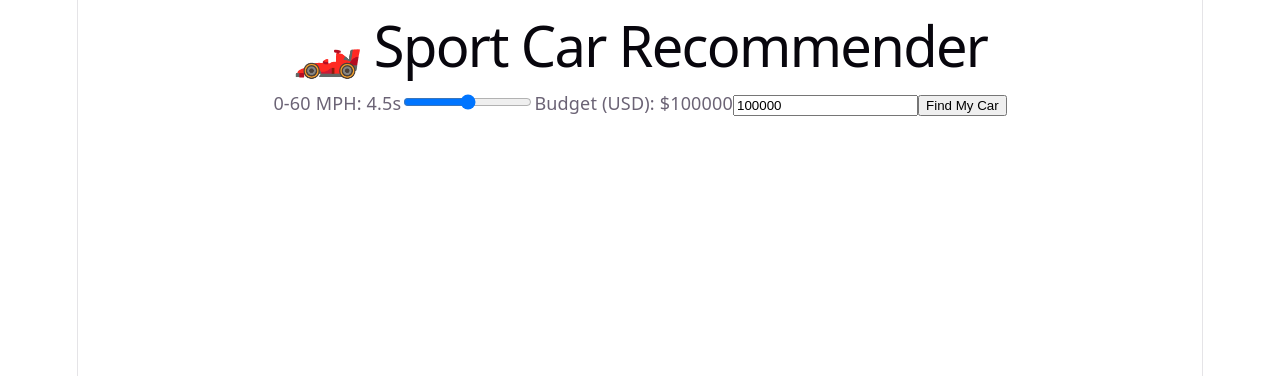
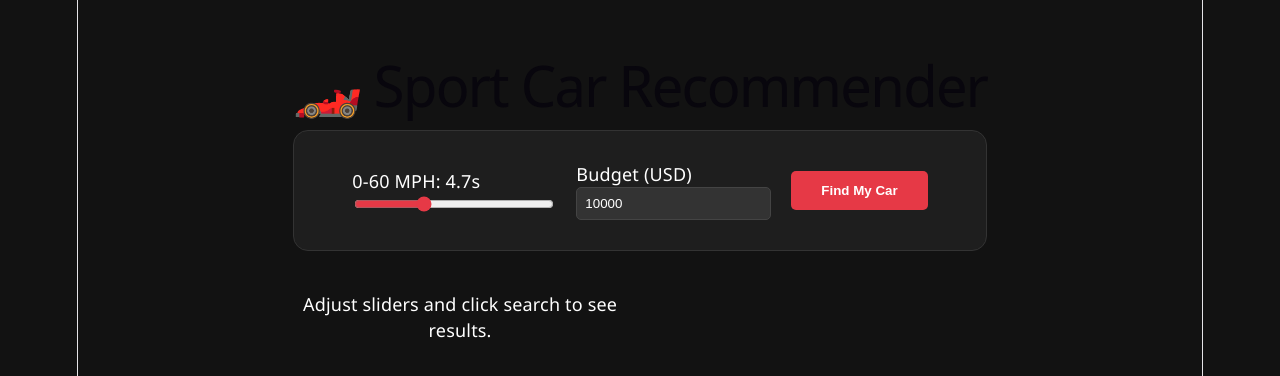
Before and after one commit to saicharan-o/Car-Recommendation-python, a React app in the folder frontend/: page / in a window 1280 px wide. Shown: the top 376 px of the page. Built offline with nearby package versions, Linux system fonts and the light colour scheme; the HTML template or start-up script is replaced by a standard one.

Commit message:
Car-Recommendation frontend- App File  Updated

```diff
--- a/frontend/src/App.css
+++ b/frontend/src/App.css
@@ -1,184 +1,80 @@
-.counter {
-  font-size: 16px;
-  padding: 5px 10px;
-  border-radius: 5px;
-  color: var(--accent);
-  background: var(--accent-bg);
-  border: 2px solid transparent;
-  transition: border-color 0.3s;
-  margin-bottom: 24px;
-
-  &:hover {
-    border-color: var(--accent-border);
-  }
-  &:focus-visible {
-    outline: 2px solid var(--accent);
-    outline-offset: 2px;
-  }
+/* App.css */
+:root {
+  --primary: #e63946;
+  --bg: #121212;
+  --card-bg: #1e1e1e;
+  --text: #ffffff;
 }
 
-.hero {
-  position: relative;
-
-  .base,
-  .framework,
-  .vite {
-    inset-inline: 0;
-    margin: 0 auto;
-  }
-
-  .base {
-    width: 170px;
-    position: relative;
-    z-index: 0;
-  }
-
-  .framework,
-  .vite {
-    position: absolute;
-  }
-
-  .framework {
-    z-index: 1;
-    top: 34px;
-    height: 28px;
-    transform: perspective(2000px) rotateZ(300deg) rotateX(44deg) rotateY(39deg)
-      scale(1.4);
-  }
-
-  .vite {
-    z-index: 0;
-    top: 107px;
-    height: 26px;
-    width: auto;
-    transform: perspective(2000px) rotateZ(300deg) rotateX(40deg) rotateY(39deg)
-      scale(0.8);
-  }
+body {
+  background-color: var(--bg);
+  color: var(--text);
+  font-family: 'Segoe UI', Roboto, sans-serif;
+  margin: 0;
 }
 
-#center {
-  display: flex;
-  flex-direction: column;
-  gap: 25px;
-  place-content: center;
-  place-items: center;
-  flex-grow: 1;
-
-  @media (max-width: 1024px) {
-    padding: 32px 20px 24px;
-    gap: 18px;
-  }
+.main-container {
+  max-width: 1200px;
+  margin: 0 auto;
+  padding: 40px 20px;
+  text-align: center;
 }
 
-#next-steps {
+.form-box {
+  background: var(--card-bg);
+  padding: 30px;
+  border-radius: 15px;
   display: flex;
-  border-top: 1px solid var(--border);
-  text-align: left;
-
-  & > div {
-    flex: 1 1 0;
-    padding: 32px;
-    @media (max-width: 1024px) {
-      padding: 24px 20px;
-    }
-  }
-
-  .icon {
-    margin-bottom: 16px;
-    width: 22px;
-    height: 22px;
-  }
-
-  @media (max-width: 1024px) {
-    flex-direction: column;
-    text-align: center;
-  }
+  flex-wrap: wrap;
+  justify-content: center;
+  gap: 20px;
+  align-items: center;
+  margin-bottom: 40px;
+  border: 1px solid #333;
 }
 
-#docs {
-  border-right: 1px solid var(--border);
+.form-group { display: flex; flex-direction: column; align-items: flex-start; }
 
-  @media (max-width: 1024px) {
-    border-right: none;
-    border-bottom: 1px solid var(--border);
-  }
+input[type="range"] { width: 200px; accent-color: var(--primary); }
+
+input[type="number"] {
+  background: #333;
+  border: 1px solid #444;
+  color: white;
+  padding: 8px;
+  border-radius: 5px;
 }
 
-#next-steps ul {
-  list-style: none;
-  padding: 0;
-  display: flex;
-  gap: 8px;
-  margin: 32px 0 0;
-
-  .logo {
-    height: 18px;
-  }
-
-  a {
-    color: var(--text-h);
-    font-size: 16px;
-    border-radius: 6px;
-    background: var(--social-bg);
-    display: flex;
-    padding: 6px 12px;
-    align-items: center;
-    gap: 8px;
-    text-decoration: none;
-    transition: box-shadow 0.3s;
-
-    &:hover {
-      box-shadow: var(--shadow);
-    }
-    .button-icon {
-      height: 18px;
-      width: 18px;
-    }
-  }
-
-  @media (max-width: 1024px) {
-    margin-top: 20px;
-    flex-wrap: wrap;
-    justify-content: center;
-
-    li {
-      flex: 1 1 calc(50% - 8px);
-    }
-
-    a {
-      width: 100%;
-      justify-content: center;
-      box-sizing: border-box;
-    }
-  }
+button {
+  background: var(--primary);
+  color: white;
+  border: none;
+  padding: 12px 30px;
+  border-radius: 5px;
+  font-weight: bold;
+  cursor: pointer;
+  transition: 0.3s;
 }
 
-#spacer {
-  height: 88px;
-  border-top: 1px solid var(--border);
-  @media (max-width: 1024px) {
-    height: 48px;
-  }
+button:hover { transform: scale(1.05); background: #ff4d5a; }
+
+.car-grid {
+  display: grid;
+  grid-template-columns: repeat(auto-fill, minmax(300px, 1fr));
+  gap: 25px;
 }
 
-.ticks {
-  position: relative;
-  width: 100%;
+.car-card {
+  background: var(--card-bg);
+  border-radius: 12px;
+  overflow: hidden;
+  border: 1px solid #333;
+  transition: 0.3s;
+  text-align: left;
+  padding: 20px;
+}
 
-  &::before,
-  &::after {
-    content: '';
-    position: absolute;
-    top: -4.5px;
-    border: 5px solid transparent;
-  }
+.car-card:hover { border-color: var(--primary); transform: translateY(-5px); }
 
-  &::before {
-    left: 0;
-    border-left-color: var(--border);
-  }
-  &::after {
-    right: 0;
-    border-right-color: var(--border);
-  }
-}
+.car-card h3 { color: var(--primary); margin: 0 0 10px 0; }
+.price-tag { font-size: 1.2rem; font-weight: bold; color: #4ade80; }
--- a/frontend/src/App.jsx
+++ b/frontend/src/App.jsx
@@ -3,34 +3,51 @@ import axios from 'axios';
 import './App.css';
 
 function App() {
-  const [prefs, setPrefs] = useState({ time: 4.5, price: 100000, power: 'Petrol' });
+  const [prefs, setPrefs] = useState({ time: 4.7, price: 10000, power: 'Petrol' });
   const [cars, setCars] = useState([]);
+  const [loading, setLoading] = useState(false);
 
   const findCars = async () => {
-    const res = await axios.post('http://localhost:5001/api/recommend', prefs);
-    setCars(res.data);
+    setLoading(true);
+    try {
+      const res = await axios.post('http://localhost:5001/api/recommend', prefs);
+      setCars(res.data);
+    } catch (err) {
+      alert("Error: Make sure your Backend is running!");
+    } finally {
+      setLoading(false);
+    }
   };
 
   return (
     <div className="main-container">
-      <h1>🏎️ Sport Car Recommender</h1>
+      <h1><span style={{color: '#e63946'}}>🏎️</span> Sport Car Recommender</h1>
+
       <div className="form-box">
-        <label>0-60 MPH: {prefs.time}s</label>
-        <input type="range" min="2" max="10" step="0.1" onChange={e => setPrefs({...prefs, time: e.target.value})} />
+        <div className="form-group">
+          <label>0-60 MPH: {prefs.time}s</label>
+          <input type="range" min="2" max="10" step="0.1" value={prefs.time}
+            onChange={e => setPrefs({...prefs, time: e.target.value})} />
+        </div>
 
-        <label>Budget (USD): ${prefs.price}</label>
-        <input type="number" value={prefs.price} onChange={e => setPrefs({...prefs, price: e.target.value})} />
+        <div className="form-group">
+          <label>Budget (USD)</label>
+          <input type="number" value={prefs.price}
+            onChange={e => setPrefs({...prefs, price: e.target.value})} />
+        </div>
 
-        <button onClick={findCars}>Find My Car</button>
+        <button onClick={findCars}>{loading ? 'Searching...' : 'Find My Car'}</button>
       </div>
 
-      <div className="car-list">
-        {cars.map((car, i) => (
+      <div className="car-grid">
+        {cars.length > 0 ? cars.map((car, i) => (
           <div key={i} className="car-card">
-            <h3>{car.name} {car.model}</h3>
-            <p>${car.price.toLocaleString()} | {car.time}s</p>
+            <h3>{car.name}</h3>
+            <p style={{color: '#aaa', margin: '0'}}>Model: {car.model}</p>
+            <p className="price-tag">${car.price?.toLocaleString()}</p>
+            <p>⏱️ 0-60 MPH: {car.time}s</p>
           </div>
-        ))}
+        )) : !loading && <p>Adjust sliders and click search to see results.</p>}
       </div>
     </div>
   );
```
